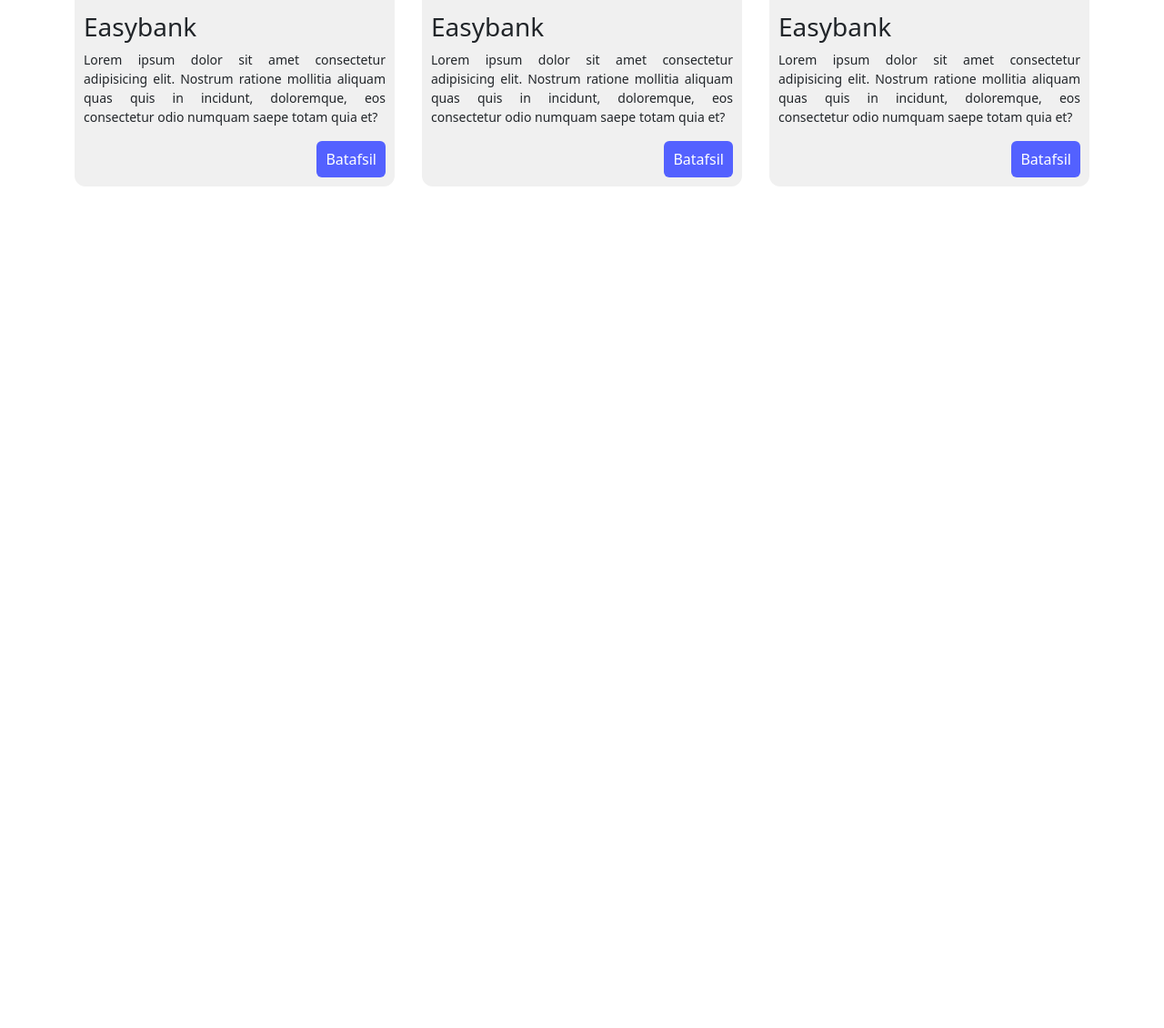
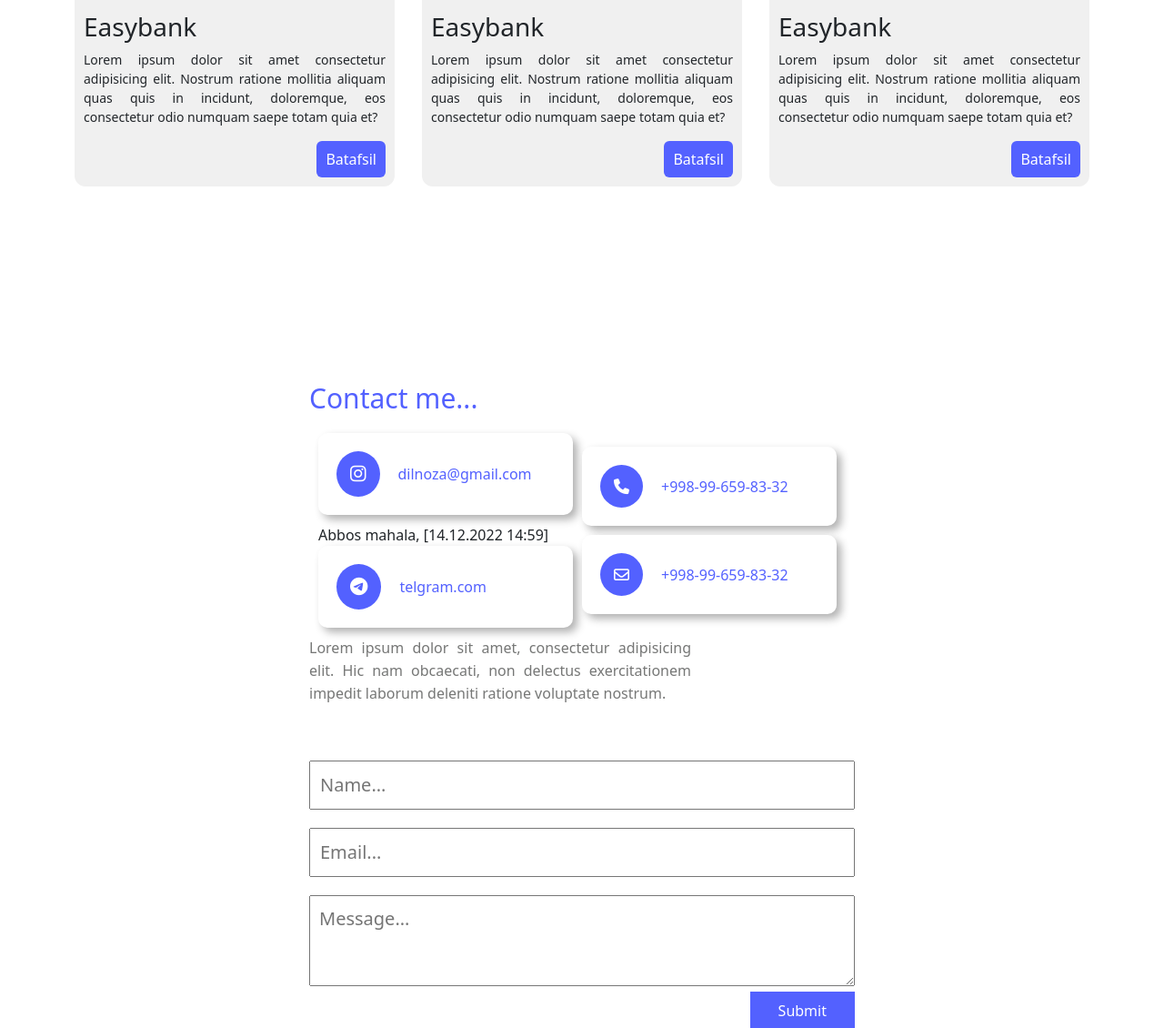
Before and after one commit to ZoxidovSunnatilla/DIlnoza_Portfolio, a plain HTML site: page index.html in a window 1280 px wide. Shown: the part 3036-4166 px from the top of the page at 91% size. Before the commit the page ends 3291 px from the top, so only its background shows below. Drawn offline with nearby package versions, Linux system fonts and the light colour scheme; files whose address does not match are found by name.

Commit message:
Abbos FOOTER qildi

```diff
--- a/index.html
+++ b/index.html
@@ -201,8 +201,65 @@
         </div>
     </section>
     <!-- Abdurahmon end -->
+
     <!-- Abbos start -->
+    <footer>
+        <div class="container">
+            <div class="flex footer__main">
+                <div class="footer__menu" data-aos="fade-down-right" data-aos-duration="1000">
+                    <div class="footer__texts">
+                        <p class="footer__logo">
+                            Contact me...
+                        </p>
+                        <div class="flex footer__items">
+                            <div class="footer_item">
+                                <div class="footer_box">
+                                    <p class="footer__icon__text flex"><i
+                                            class="fa-brands fa-instagram footer__icon"></i><a
+                                            href="#">dilnoza@gmail.com</a></p>
+                                </div>
 
+                                Abbos mahala, [14.12.2022 14:59]
+
+
+                                <div class="footer_box">
+                                    <p class="footer__icon__text flex"><i
+                                            class="fa-brands fa-telegram footer__icon"></i><a href="#">telgram.com</a>
+                                    </p>
+                                </div>
+                            </div>
+                            <div class="footer_item">
+                                <div class="footer_box">
+                                    <p class="footer__icon__text flex"><i
+                                            class="fa-sharp fa-solid fa-phone footer__icon_3"></i></i><a
+                                            href="#">+998-99-659-83-32</a></p>
+                                </div>
+                                <div class="footer_box">
+                                    <p class="footer__icon__text flex"><i
+                                            class="fa-regular fa-envelope footer__icon_3"></i><a
+                                            href="#">+998-99-659-83-32</a></p>
+                                </div>
+                            </div>
+                        </div>
+                        <p class="footer__text">Lorem ipsum dolor sit amet, consectetur adipisicing elit. Hic nam
+                            obcaecati, non delectus exercitationem impedit laborum deleniti ratione voluptate nostrum.
+                        </p>
+                    </div>
+                </div>
+                <div class="footer__menu" data-aos="fade-down-left" data-aos-duration="1000">
+                    <div class="footer__form">
+                        <form>
+                            <input type="text" placeholder="Name..." class="footer__input">
+                            <input type="text" placeholder="Email..." class="footer__input">
+                            <textarea name="footer__message" class="footer__message"
+                                placeholder="Message..."></textarea>
+                        </form>
+                        <button class="footer__btn">Submit</button>
+                    </div>
+                </div>
+            </div>
+        </div>
+    </footer>
     <!-- Abbos end -->
 
 <script src="./main.js"></script>
--- a/style.css
+++ b/style.css
@@ -377,5 +377,107 @@ header .parent__main .parent {
 /* Abdurahmon end */
 
 /* Abbos start */
+footer {
+    margin: 160px auto 0 auto;
+}
+
+footer .footer__main {
+    gap: 25px;
+}
+
+footer .footer__menu {
+    max-width: 600px;
+    width: 100%;
+}
+
+footer .footer__logo {
+    color: #5361FF;
+    font-size: 30px;
+}
+
+footer .footer__text {
+    width: 420px;
+    line-height: 25px;
+    text-align: justify;
+    color: #767776;
+
+}
+
+footer .footer_box {
+    width: 280px;
+    height: auto;
+    padding: 20px 10px;
+    background: #fff;
+    border-radius: 10px;
+    box-shadow: 5px 5px 10px #b1b1b1;
+    margin: 0 10px 10px 0;
+    align-items: center;
+    transition: .5s;
+}
+
+footer .footer_box:hover {
+    transform: translateY(-15px);
+}
+
+footer .footer__icon__text {
+    justify-content: start;
+    margin-bottom: 0;
+}
+
+footer a {
+    color: #5361FF;
+}
+
+footer .footer__icon {
+    margin: 0 20px 0 10px;
+    background-color: #5361FF;
+    color: #fff;
+    border-radius: 50%;
+    padding: 15px;
+    font-size: 20px;
+}
+
+footer .footer__icon_3 {
+    margin: 0 20px 0 10px;
+    background-color: #5361FF;
+    color: #fff;
+    border-radius: 50%;
+    padding: 15px;
+    font-size: 17px;
+}
+
+footer .footer__form {
+    text-align: right;
+}
+
+footer .footer__input {
+    display: block;
+    width: 100%;
+    margin: 20px 0;
+    padding: 10px;
+    font-size: 20px;
+    margin-right: 0;
+
+}
+
+footer .footer__message {
+    width: 100%;
+    height: 100px;
+    padding: 10px;
+    font-size: 20px;
+}
+
+footer .footer__btn {
+    padding: 8px 30px 6px 30px;
+    border: 1px solid #5361FF;
+    background: #5361FF;
+    color: #fff;
+}
+
+@media screen and (min-width:200px) and (max-width:768px) {
+    footer .footer__main{
+        flex-direction: column;
+    }
+}
 
 /* Abbos end */
```
Lines whose indentation alone changed are shown as unchanged.
